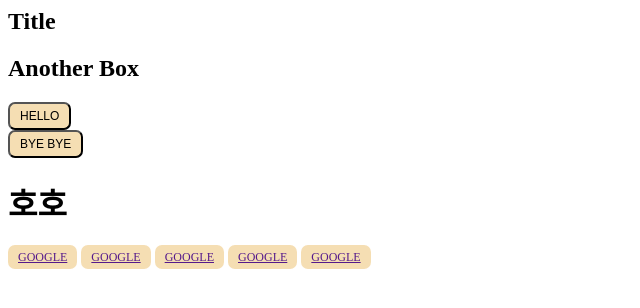
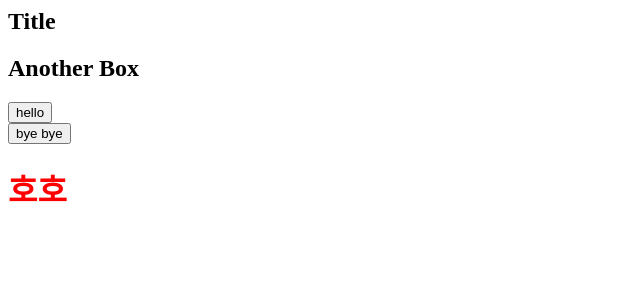
Before and after one commit to ooyuo/SCSS-Masterclass, a website: page index.html in a window 1280 px wide. Shown: the whole page, without its empty margins (0-640 px from the left). Drawn offline with nearby package versions, Linux system fonts and the light colour scheme; files that its build step writes are made by us from their sources.

Commit message:
#3.4 Awesome Mixins and Conclusions

```diff
--- a/index.html
+++ b/index.html
@@ -13,11 +13,6 @@
     </div>
     <button>bye bye</button>
     <h1>호호</h1>
-    <a href="">google</a>
-    <a href="">google</a>
-    <a href="">google</a>
-    <a href="">google</a>
-    <a href="">google</a>
 </body>
 
 </html>
--- a/src/scss/_mixins.scss
+++ b/src/scss/_mixins.scss
@@ -1,12 +1,30 @@
-@mixin link($word) {
-    text-decoration: none;
-    display: block;
+$minIphone: 500px;
+$maxIphone: 690px;
+$minTablet: $minIphone+1;
+$maxTablet: 1120px;
 
-    @if $word=="odd" {
-        color: blue;
+@mixin responsive($device) {
+    @if $device=='iphone' {
+        @media screen and (min-width: $minIphone) and (max-width: $maxIphone) {
+            @content;
+        }
     }
 
-    @else {
-        color: red;
+    @else if $device=='tablet' {
+        @media screen and (min-width: $minTablet) and (max-width: $maxTablet) {
+            @content;
+        }
+    }
+
+    @else if $device=='iphone-l' {
+        @media screen and (max-width:minIphone) and (max-width: $maxIphone) and (orientation: landscape) {
+            @content;
+        }
+    }
+
+    @else if $device=='ipad-l' {
+        @media screen and (min-width: $minTablet) and (max-width: $maxTablet) and (orientation: landscape) {
+            @content;
+        }
     }
 }
--- a/src/scss/styles.scss
+++ b/src/scss/styles.scss
@@ -2,6 +2,23 @@
 @import "_mixins";
 @import "_buttons";
 
+h1 {
+    color: red;
+
+    @include responsive("iphone") {
+        color: yellow;
+    }
+
+    @include responsive("iphone-l") {
+        font-size: 60px;
+    }
+
+    @include responsive("tablet") {
+        color: green;
+    }
+}
+
+/* extend
 a {
     @extend %button;
 }
@@ -9,7 +26,7 @@ a {
 button {
     @extend %button;
 }
-
+*/
 /*
 #3.1 Variables and Nesting
 
```
